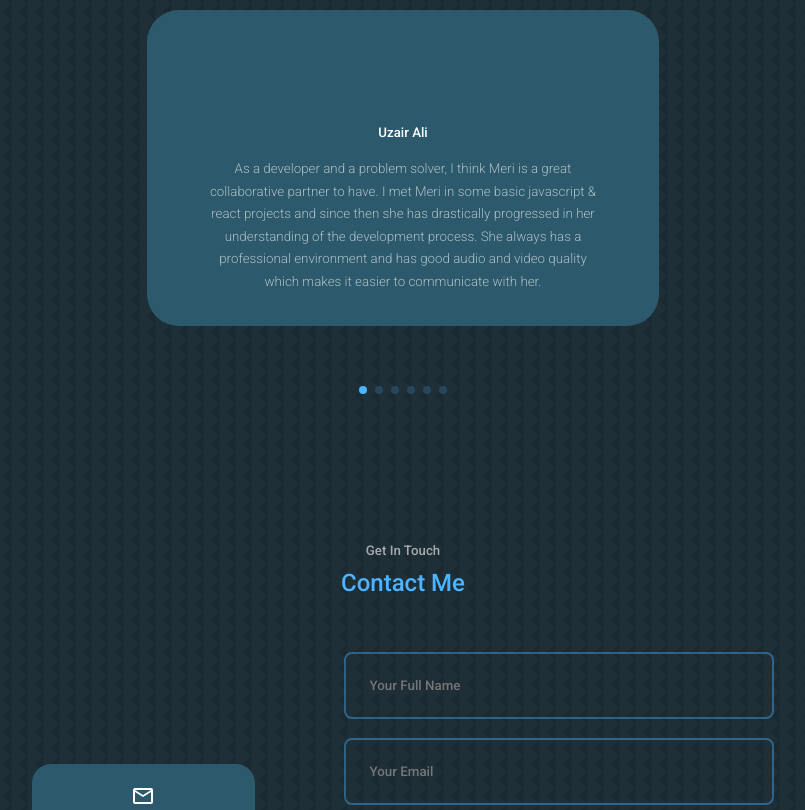
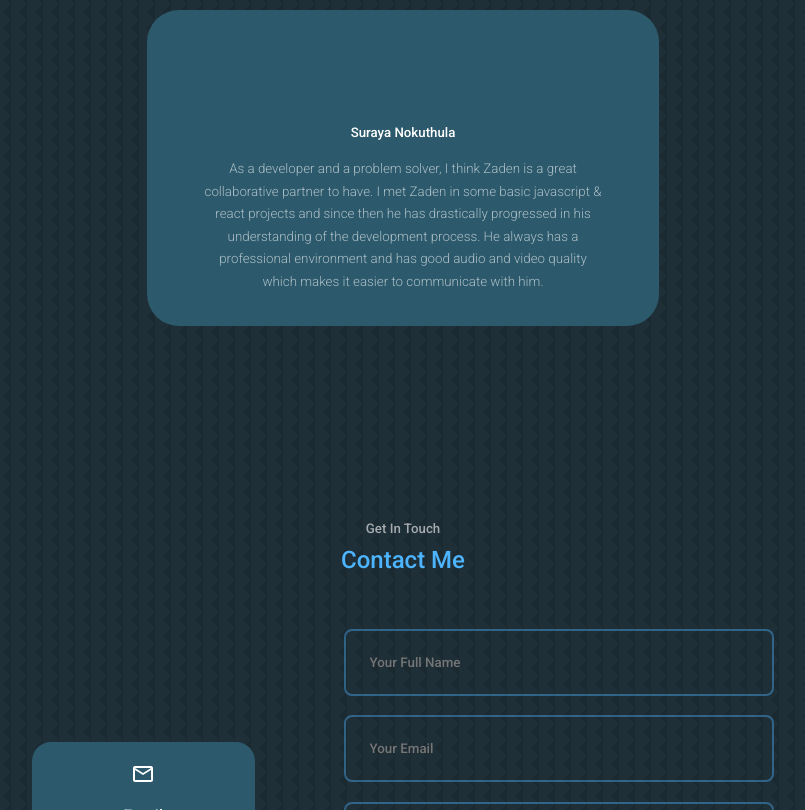
Before and after one commit to ZadenMubarak/tiola-business-site, a React (Create React App) app: page / in a window 1280 px wide. Shown: the part 3100-3910 px from the top of the page, without its empty margins (237-1042 px from the left). Built offline with nearby package versions, Linux system fonts and the light colour scheme.

Commit message:
newer updates

```diff
--- a/src/components/testimonials/Testimonials.jsx
+++ b/src/components/testimonials/Testimonials.jsx
@@ -15,46 +15,12 @@ const Testimonials = () => {
   const testimonials = [
     {
       id: 1,
-      link: 'https://www.linkedin.com/in/uzairali19/',
-      name: 'Uzair Ali',
-      role: 'Full-Stack Web Developer. JavaScript | Rails | React | Redux. Improving open-source projects, one commit at a time.',
-      test: 'As a developer and a problem solver, I think Meri is a great collaborative partner to have. I met Meri in some basic javascript & react projects and since then she has drastically progressed in her understanding of the development process. She always has a professional environment and has good audio and video quality which makes it easier to communicate with her.',
+      link: 'https://www.linkedin.com/in/suraya-ngobeni-806421207/',
+      name: 'Suraya Nokuthula',
+      role: 'Full-Stack Web Developer. JavaScript | React | HTML | CSS Improving open-source projects, one commit at a time.',
+      test: 'As a developer and a problem solver, I think Zaden is a great collaborative partner to have. I met Zaden in some basic javascript & react projects and since then he has drastically progressed in his understanding of the development process. He always has a professional environment and has good audio and video quality which makes it easier to communicate with him.',
     },
-    {
-      id: 2,
-      link: 'https://www.linkedin.com/in/yishak-wesego/',
-      name: 'Yishak Wesego',
-      role: 'Full-stack developer | Technical Support Engineer at Microverse',
-      test: "It was a pleasure collaborating with Meri on different projects. One of the things that I think is special about her is that she never settles, even after completing the projects she finds other resources and strengthens her knowledge. Collaborating with her is easy and comfortable, it's like working with someone you've known for a long period of time.",
-    },
-    {
-      id: 3,
-      link: 'https://www.linkedin.com/in/akuu-khan/',
-      name: 'akbar (Aku) Khan',
-      role: 'Full Stack Developer| Ruby on Rails | PostgreSQL | JavaScript | React | Redux | Html&Css | Python.',
-      test: 'I worked with Meri in the same team and her communication skills are very strong. Her programming skill is one of the bests, given the time frame in the field. She is a good team player.  She will probably fit in most of the companies not only because she\'s a good team worker, but also because she has very good skills and I know she has much more potential to be shown.',
-    },
-    {
-      id: 4,
-      link: 'https://www.linkedin.com/in/isaicespedes/',
-      name: 'Isai Céspedes',
-      role: 'Full-Stack Web Developer. JavaScript | Rails | React | Redux.',
-      test: "I mentored Meri some months ago, and I can say that she is one of those people that you love to work with. She was always interested in what I was trying to teach her, paying attention and always asking questions if something was not clear. When it comes to professional skills, she is really committed to work, always doing her best and going beyond the requirements of the project she's building.",
-    },
-    {
-      id: 5,
-      link: 'https://www.linkedin.com/in/hamzaalitarar/',
-      name: 'Hamza Tarar',
-      role: 'Software Developer',
-      test: "Throughout all our collaborations, Meri has always conducted herself politely and kindly. She comes across as someone that's always willing to help and puts the team ahead of herself. But beneath this, I see a strength and determination to distinguish herself. She's not only someone I highly recommend but is also someone I greatly respect.",
-    },
-    {
-      id: 6,
-      link: 'https://www.linkedin.com/in/rex9/',
-      name: 'Htet (Rex) Naing',
-      role: 'Full Stack Developer | Mindful Mentor | Cheerful Team Player',
-      test: "Meri is really cheerful and supportive person. I know her when she reviewed my resume. Her feedback was so crystal clear and super effective for me. After that, even though she has no responsibility of reviewing my resume again. She helped me patiently when I ask her again and again. Meri is gifted in reviewing the work and giving advice to others. I feel really lucky to have her as the reviewer of my resume.",
-    },
+
   ];
   return (
     <section id="testmonials">
```
